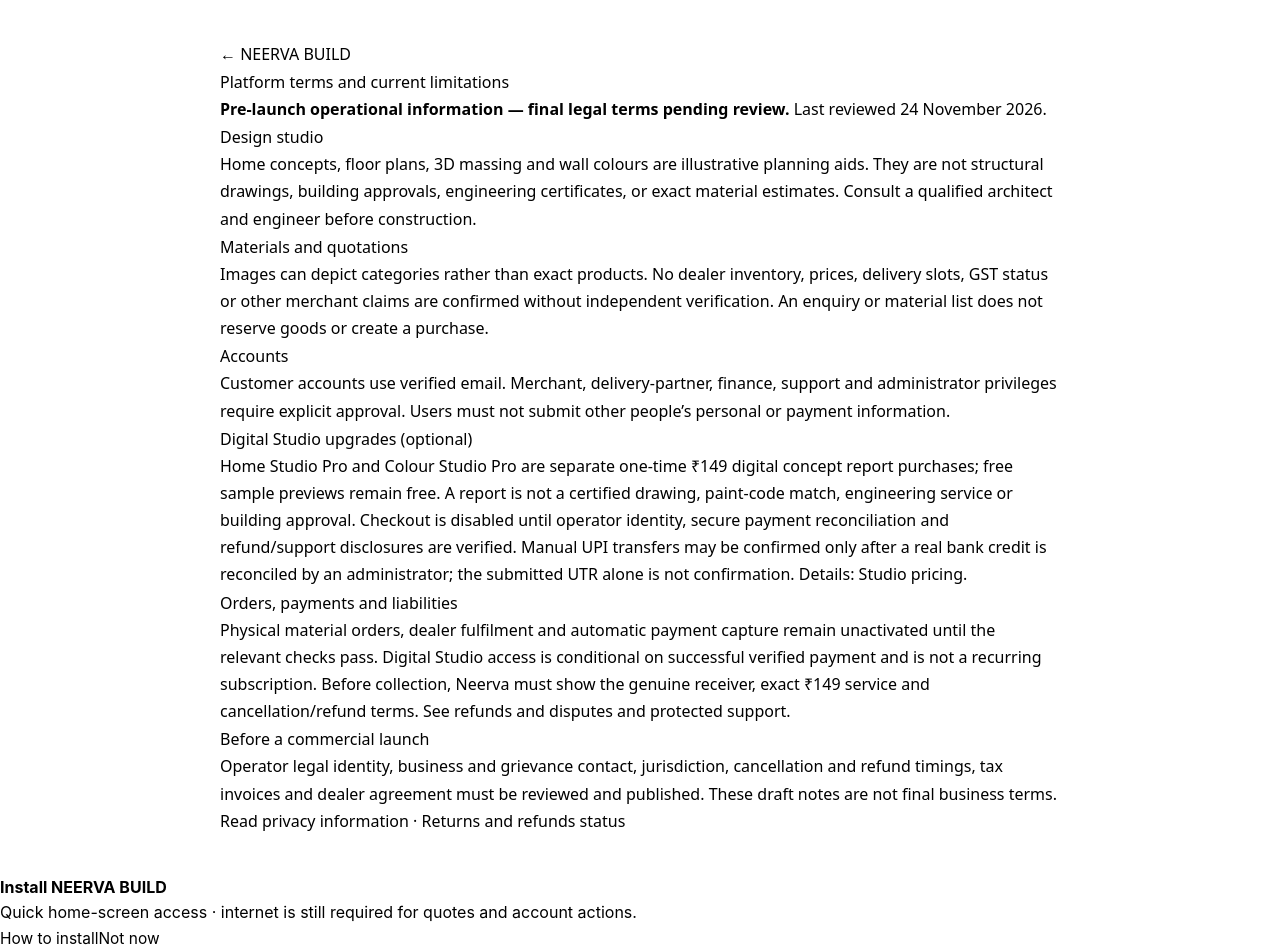
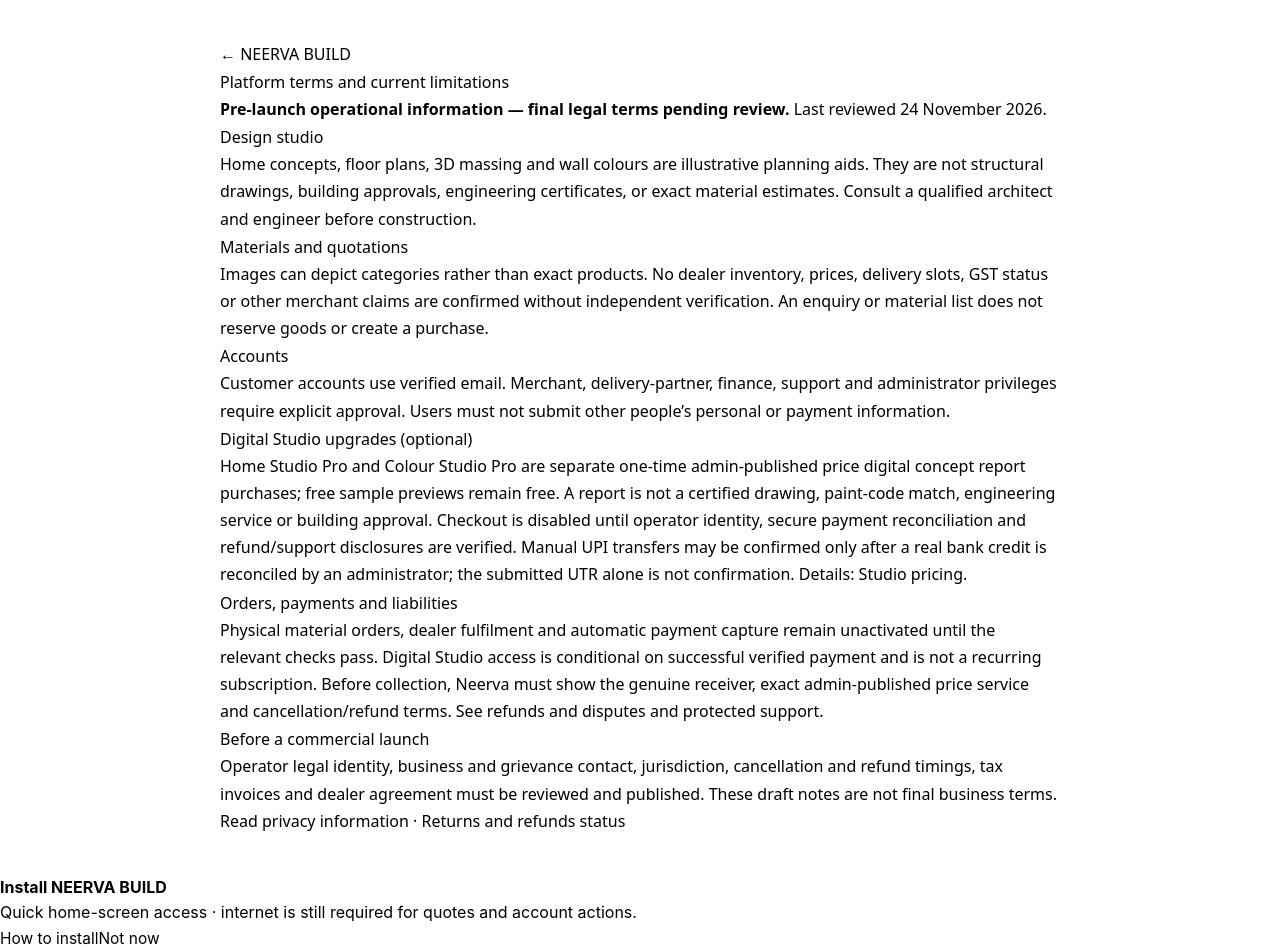
Before and after one commit to Neurolink-X/neerva-build, a Next.js app: page /terms in a window 1280 px wide. Built offline with nearby package versions, Linux system fonts and the light colour scheme; no server answers.

Commit message:
fix(studio): keep pricing, payment review and legal terms consistent with admin-set amounts

```diff
--- a/src/app/terms/page.tsx
+++ b/src/app/terms/page.tsx
@@ -8,8 +8,8 @@ export default function TermsPage(){
  <h2>Design studio</h2><p>Home concepts, floor plans, 3D massing and wall colours are illustrative planning aids. They are not structural drawings, building approvals, engineering certificates, or exact material estimates. Consult a qualified architect and engineer before construction.</p>
  <h2>Materials and quotations</h2><p>Images can depict categories rather than exact products. No dealer inventory, prices, delivery slots, GST status or other merchant claims are confirmed without independent verification. An enquiry or material list does not reserve goods or create a purchase.</p>
  <h2>Accounts</h2><p>Customer accounts use verified email. Merchant, delivery-partner, finance, support and administrator privileges require explicit approval. Users must not submit other people’s personal or payment information.</p>
- <h2>Digital Studio upgrades (optional)</h2><p>Home Studio Pro and Colour Studio Pro are separate one-time ₹149 digital concept report purchases; free sample previews remain free. A report is not a certified drawing, paint-code match, engineering service or building approval. Checkout is disabled until operator identity, secure payment reconciliation and refund/support disclosures are verified. Manual UPI transfers may be confirmed only after a real bank credit is reconciled by an administrator; the submitted UTR alone is not confirmation. Details: <Link href="/studio-pricing">Studio pricing</Link>.</p>
- <h2>Orders, payments and liabilities</h2><p>Physical material orders, dealer fulfilment and automatic payment capture remain unactivated until the relevant checks pass. Digital Studio access is conditional on successful verified payment and is not a recurring subscription. Before collection, Neerva must show the genuine receiver, exact ₹149 service and cancellation/refund terms. See <Link href="/returns">refunds and disputes</Link> and <Link href="/support">protected support</Link>.</p>
+ <h2>Digital Studio upgrades (optional)</h2><p>Home Studio Pro and Colour Studio Pro are separate one-time admin-published price digital concept report purchases; free sample previews remain free. A report is not a certified drawing, paint-code match, engineering service or building approval. Checkout is disabled until operator identity, secure payment reconciliation and refund/support disclosures are verified. Manual UPI transfers may be confirmed only after a real bank credit is reconciled by an administrator; the submitted UTR alone is not confirmation. Details: <Link href="/studio-pricing">Studio pricing</Link>.</p>
+ <h2>Orders, payments and liabilities</h2><p>Physical material orders, dealer fulfilment and automatic payment capture remain unactivated until the relevant checks pass. Digital Studio access is conditional on successful verified payment and is not a recurring subscription. Before collection, Neerva must show the genuine receiver, exact admin-published price service and cancellation/refund terms. See <Link href="/returns">refunds and disputes</Link> and <Link href="/support">protected support</Link>.</p>
  <h2>Before a commercial launch</h2><p>Operator legal identity, business and grievance contact, jurisdiction, cancellation and refund timings, tax invoices and dealer agreement must be reviewed and published. These draft notes are not final business terms.</p>
  <p><Link href="/privacy">Read privacy information</Link> · <Link href="/returns">Returns and refunds status</Link></p>
  </main>;
```
